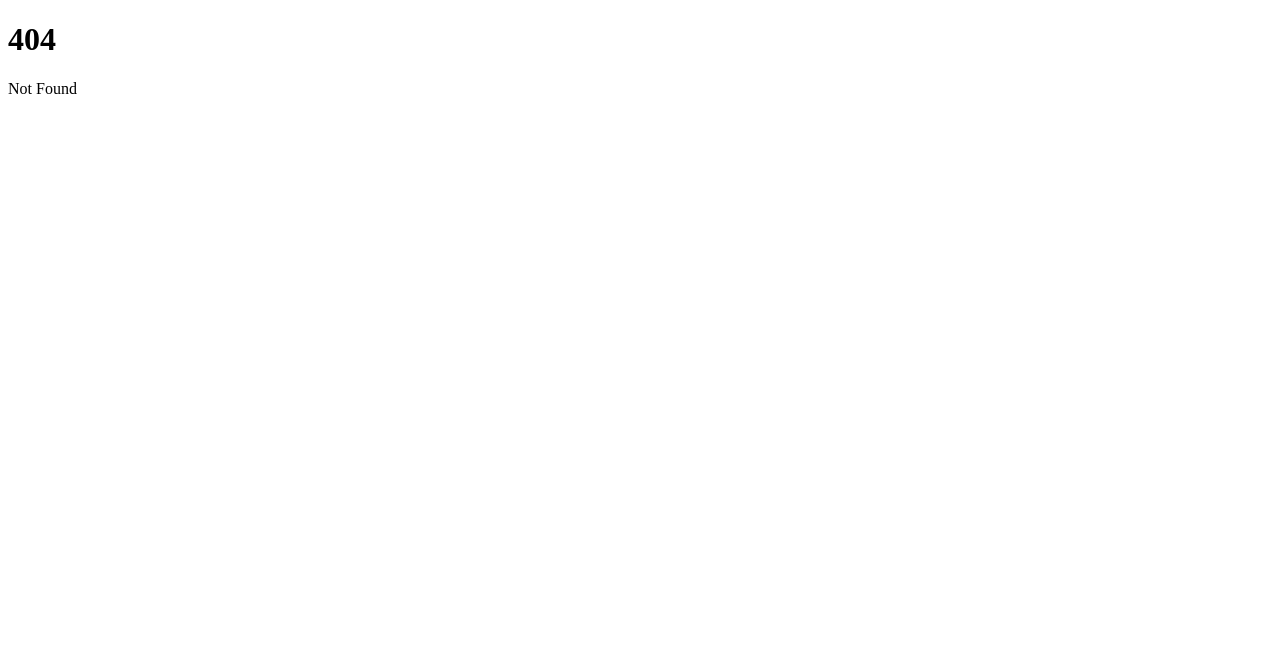
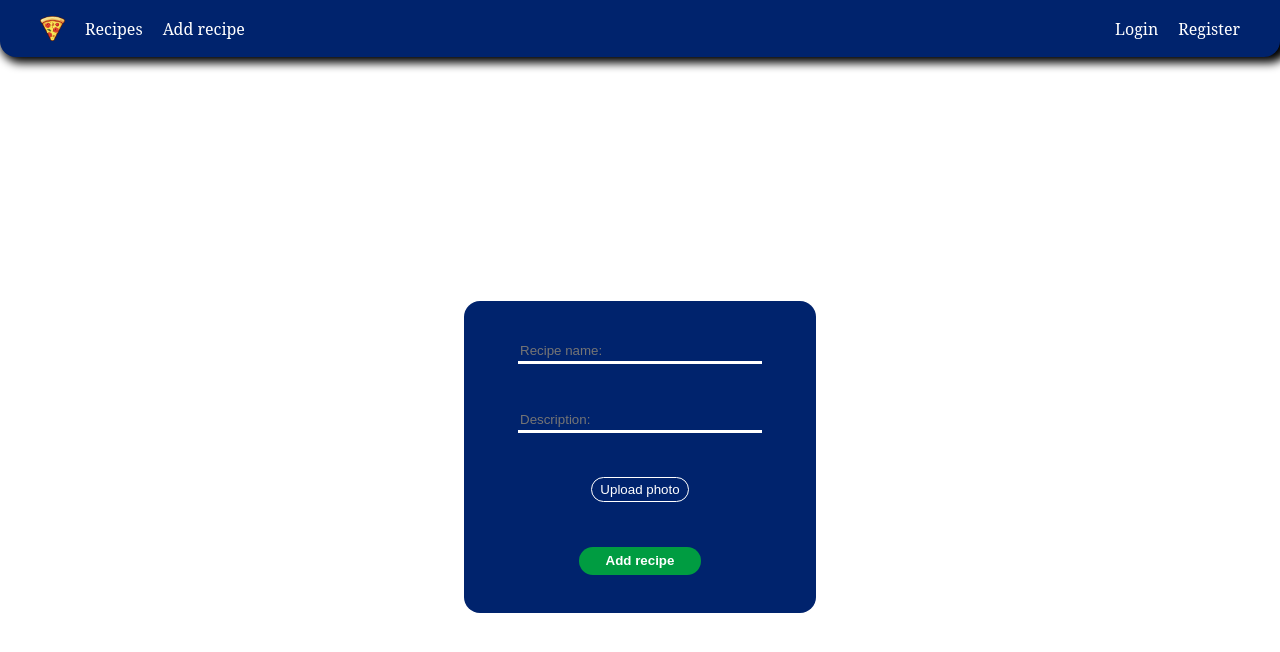
Before and after one commit to Ropler6/Proba-IT-2024, a SvelteKit app: page /addrecipe in a window 1280 px wide. Before the commit this address had no page. Shown: the top 652 px of the page. Built offline with nearby package versions, Linux system fonts and the light colour scheme.

Commit message:
Add addrecipe page
Signed-off-by: Ropler6 <robertmercea@gmail.com>

```diff
--- /dev/null
+++ b/src/routes/addrecipe/+page.svelte
@@ -0,0 +1,48 @@
+<script lang="ts">
+  import "/src/style.css";
+  import Header from "$lib/components/Header.svelte";
+
+</script>
+
+
+<Header/>
+<main>
+  <div class="recipe-data">
+    <input class="input-field" type="text" placeholder="Recipe name:">
+    <input class="input-field" type="text" placeholder="Description:">
+    <button class="upload">Upload photo</button>
+    <button class="submit">Add recipe</button>
+  </div>
+</main>
+
+
+<style>
+  main {
+    width: 100%;
+    height: 100%;
+    display: flex;
+    flex-direction: column;
+    align-items: center;
+    justify-content: center;
+  }
+
+  .recipe-data {
+    display: flex;
+    flex-direction: column;
+    align-items: center;
+    justify-content: space-around;
+    padding: var(--size-m);
+    width: 20em;
+    height: 17.5em;
+    background-color: var(--primary-color);
+    border-radius: var(--size-m);
+  }
+
+  .upload {
+    background: transparent;
+    color: var(--tertiary-color);
+    border: 1px solid white;
+    border-radius: var(--size-m);
+    padding: var(--size-xxs) var(--size-xs);
+  }
+</style>
```
